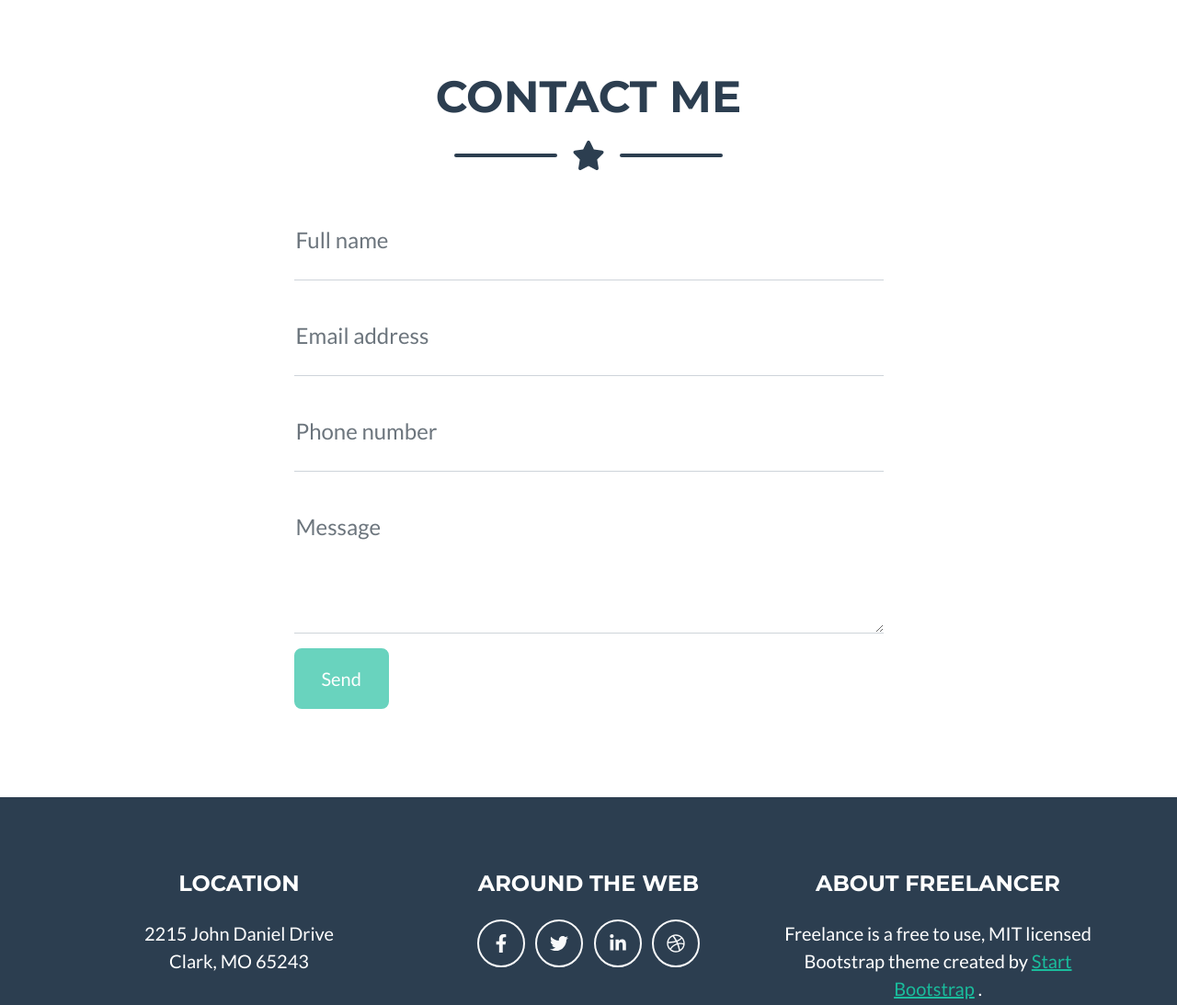
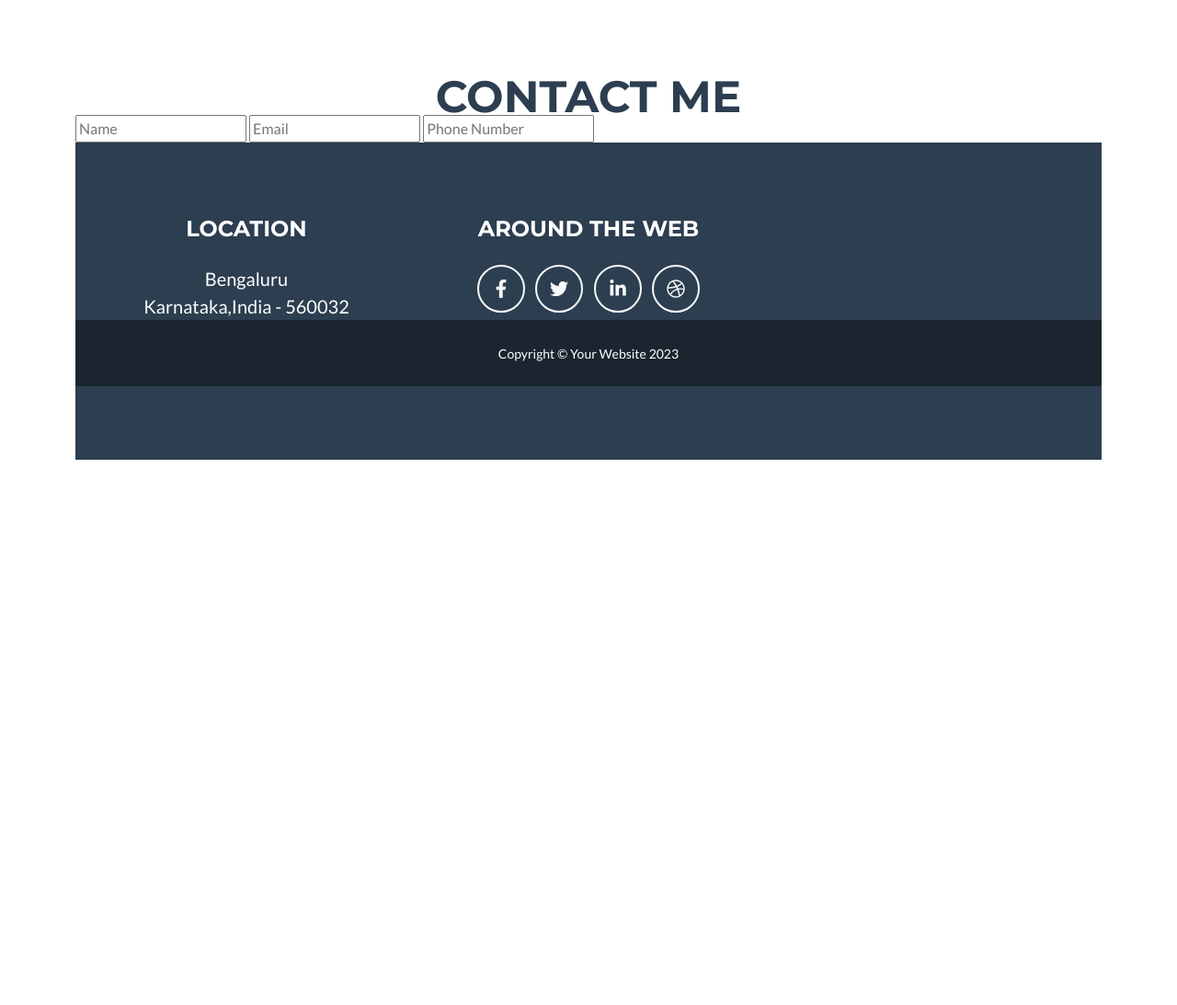
Before and after one commit to AbdulRehaman9/Portfolio, a plain HTML site: page index.html in a window 1280 px wide. Shown: the part 2320-3413 px from the top of the page at 92% size. After the commit the page ends 2916 px from the top, so only its background shows below. Drawn offline with nearby package versions, Linux system fonts and the light colour scheme.

Commit message:
new index file

```diff
--- a/index.html
+++ b/index.html
@@ -151,13 +151,19 @@
             <div class="container">
                 <!-- Contact Section Heading-->
                 <h2 class="page-section-heading text-center text-uppercase text-secondary mb-0">Contact Me</h2>
+                <form>
+                    <input type="text" name="name" placeholder="Name">
+                    <input type="email" name="email" placeholder="Email">
+                    <input type="tel" name="phone" placeholder="Phone Number">
+                </form>
+
                 <!-- Icon Divider-->
-                <div class="divider-custom">
+                <!-- <div class="divider-custom">
                     <div class="divider-custom-line"></div>
                     <div class="divider-custom-icon"><i class="fas fa-star"></i></div>
                     <div class="divider-custom-line"></div>
                 </div>
-                <!-- Contact Section Form-->
+                <!-- Contact Section Form
                 <div class="row justify-content-center">
                     <div class="col-lg-8 col-xl-7">
                         <!-- * * * * * * * * * * * * * * *-->
@@ -166,28 +172,28 @@
                         <!-- This form is pre-integrated with SB Forms.-->
                         <!-- To make this form functional, sign up at-->
                         <!-- https://startbootstrap.com/solution/contact-forms-->
-                        <!-- to get an API token!-->
+                        <!-- to get an API token!
                         <form id="contactForm" data-sb-form-api-token="API_TOKEN">
-                            <!-- Name input-->
+                            <!-- Name input
                             <div class="form-floating mb-3">
                                 <input class="form-control" id="name" type="text" placeholder="Enter your name..." data-sb-validations="required" />
                                 <label for="name">Full name</label>
                                 <div class="invalid-feedback" data-sb-feedback="name:required">A name is required.</div>
                             </div>
-                            <!-- Email address input-->
+                            <!-- Email address input--
                             <div class="form-floating mb-3">
                                 <input class="form-control" id="email" type="email" placeholder="name@example.com" data-sb-validations="required,email" />
                                 <label for="email">Email address</label>
                                 <div class="invalid-feedback" data-sb-feedback="email:required">An email is required.</div>
                                 <div class="invalid-feedback" data-sb-feedback="email:email">Email is not valid.</div>
                             </div>
-                            <!-- Phone number input-->
+                            <!-- Phone number input--
                             <div class="form-floating mb-3">
                                 <input class="form-control" id="phone" type="tel" placeholder="(123) 456-7890" data-sb-validations="required" />
                                 <label for="phone">Phone number</label>
                                 <div class="invalid-feedback" data-sb-feedback="phone:required">A phone number is required.</div>
                             </div>
-                            <!-- Message input-->
+                            <!-- Message input--
                             <div class="form-floating mb-3">
                                 <textarea class="form-control" id="message" type="text" placeholder="Enter your message here..." style="height: 10rem" data-sb-validations="required"></textarea>
                                 <label for="message">Message</label>
@@ -196,7 +202,7 @@
                             <!-- Submit success message-->
                             <!---->
                             <!-- This is what your users will see when the form-->
-                            <!-- has successfully submitted-->
+                            <!-- has successfully submitted--
                             <div class="d-none" id="submitSuccessMessage">
                                 <div class="text-center mb-3">
                                     <div class="fw-bolder">Form submission successful!</div>
@@ -208,9 +214,9 @@
                             <!-- Submit error message-->
                             <!---->
                             <!-- This is what your users will see when there is-->
-                            <!-- an error submitting the form-->
+                            <!-- an error submitting the form--
                             <div class="d-none" id="submitErrorMessage"><div class="text-center text-danger mb-3">Error sending message!</div></div>
-                            <!-- Submit Button-->
+                            <!-- Submit Button--
                             <button class="btn btn-primary btn-xl disabled" id="submitButton" type="submit">Send</button>
                         </form>
                     </div>
@@ -225,9 +231,9 @@
                     <div class="col-lg-4 mb-5 mb-lg-0">
                         <h4 class="text-uppercase mb-4">Location</h4>
                         <p class="lead mb-0">
-                            2215 John Daniel Drive
+                            Bengaluru
                             <br />
-                            Clark, MO 65243
+                            Karnataka,India - 560032
                         </p>
                     </div>
                     <!-- Footer Social Icons-->
@@ -238,7 +244,7 @@
                         <a class="btn btn-outline-light btn-social mx-1" href="#!"><i class="fab fa-fw fa-linkedin-in"></i></a>
                         <a class="btn btn-outline-light btn-social mx-1" href="#!"><i class="fab fa-fw fa-dribbble"></i></a>
                     </div>
-                    <!-- Footer About Text-->
+                    <!-- Footer About Text--
                     <div class="col-lg-4">
                         <h4 class="text-uppercase mb-4">About Freelancer</h4>
                         <p class="lead mb-0">
```
